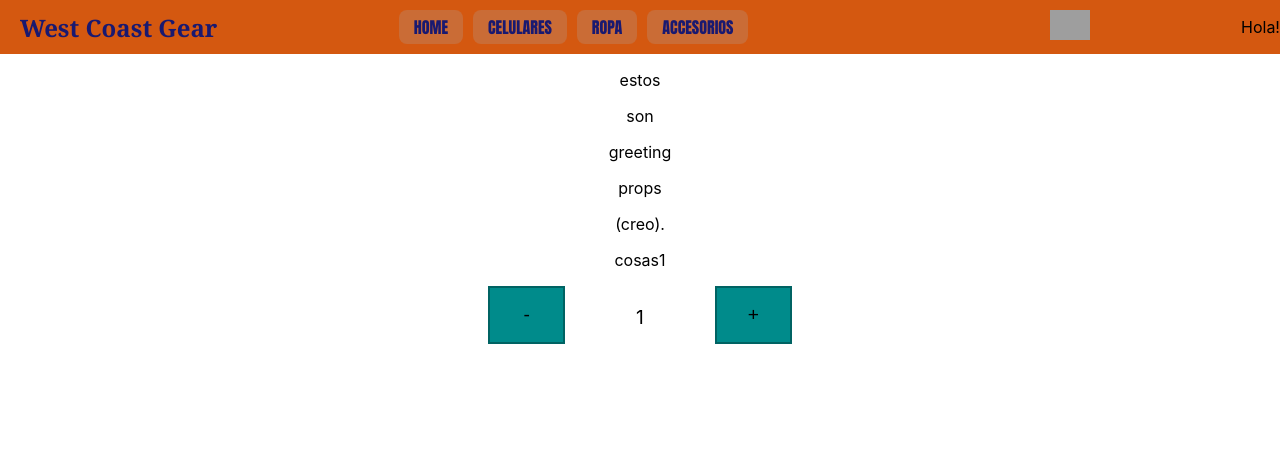
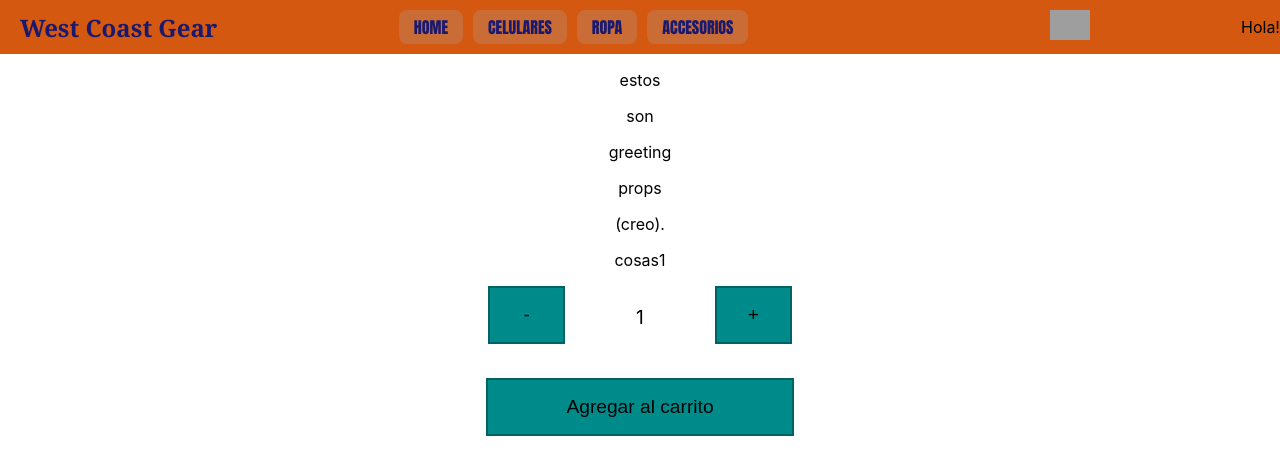
Before and after one commit to blosck/WestCoastPerez, a React (Create React App) app: page / in a window 1280 px wide. Shown: the top 474 px of the page. Built offline with nearby package versions, Linux system fonts and the light colour scheme; grey boxes are pictures that could not be loaded.

Commit message:
se corrige desafío

```diff
--- a/src/App.js
+++ b/src/App.js
@@ -4,13 +4,22 @@ import Greeting from './components/ItemListContainer'
 import ItemCount from './components/ItemCount';
 
 function App() {
+
+  const onAdd = (contador) => {
+    if(contador == 1){
+        alert("Agregaste " + contador + " producto.")
+    }else{
+        alert("Agregaste " + contador + " productos.")
+    }
+  }
+
   return (
     <>
       <NavBar>
         <p>Hola!</p>
       </NavBar>
       <Greeting greetings= {["estos", "son", "greeting", "props", "(creo)."]} cosas = {"cosas1"}/>
-      <ItemCount stock="10" initial="1"/>
+      <ItemCount stock="10" initial="1" onAdd={onAdd} />
     </>
   );
 }
--- a/src/components/ItemCount.js
+++ b/src/components/ItemCount.js
@@ -1,7 +1,7 @@
 import {useState} from 'react'
 import "../styles/nav.css";
 
-function ItemCount({stock, initial}){
+function ItemCount({stock, initial, onAdd}){
 
     const [contador, setContador] = useState (1)
 
@@ -16,12 +16,16 @@ function ItemCount({stock, initial}){
         }
     }
 
-
     return(
-        <div className="counter">
-            <button className="boton" onClick={restar}>-</button>
-            <p className="contador">{contador}</p>
-            <button className="boton" onClick={sumar}>+</button>
+        <div>
+            <div className="counter">
+                <button className="boton" onClick={restar}>-</button>
+                <p className="contador">{contador}</p>
+                <button className="boton" onClick={sumar}>+</button>
+            </div>
+            <div className="counter">
+                <button className="botonCarrito" onClick={()=>onAdd(contador)}>Agregar al carrito</button>
+            </div>
         </div>
     )
 }
--- a/src/styles/nav.css
+++ b/src/styles/nav.css
@@ -65,3 +65,13 @@
     font-size: larger;
     text-align: center;
 }
+
+.botonCarrito{
+    height: 3em;
+    width: 16em;
+    background-color: darkcyan;
+    border-color: rgb(0, 99, 99);
+    border-style: solid;
+    border-width: 2px;
+    font-size: larger;
+}
```
